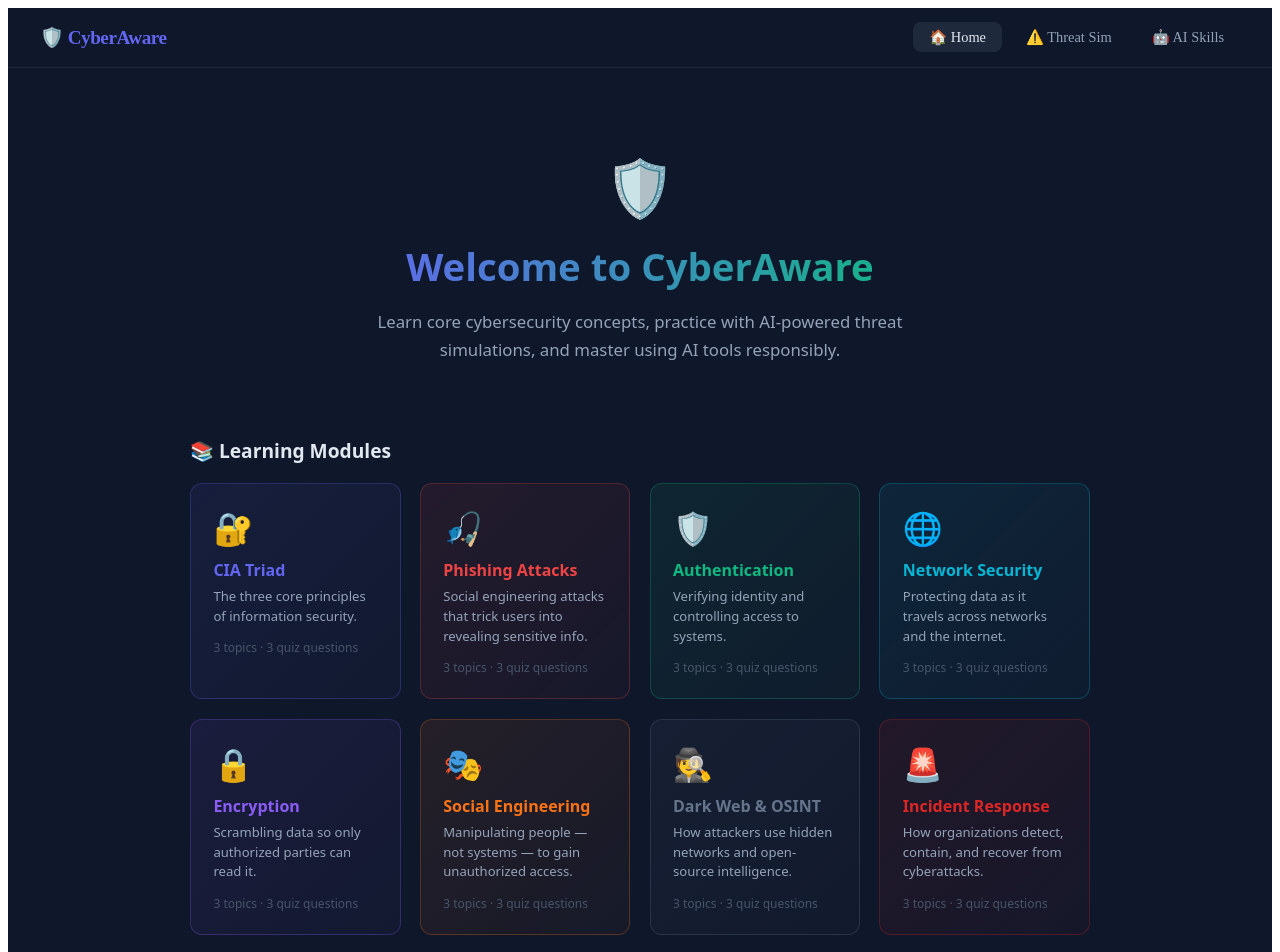
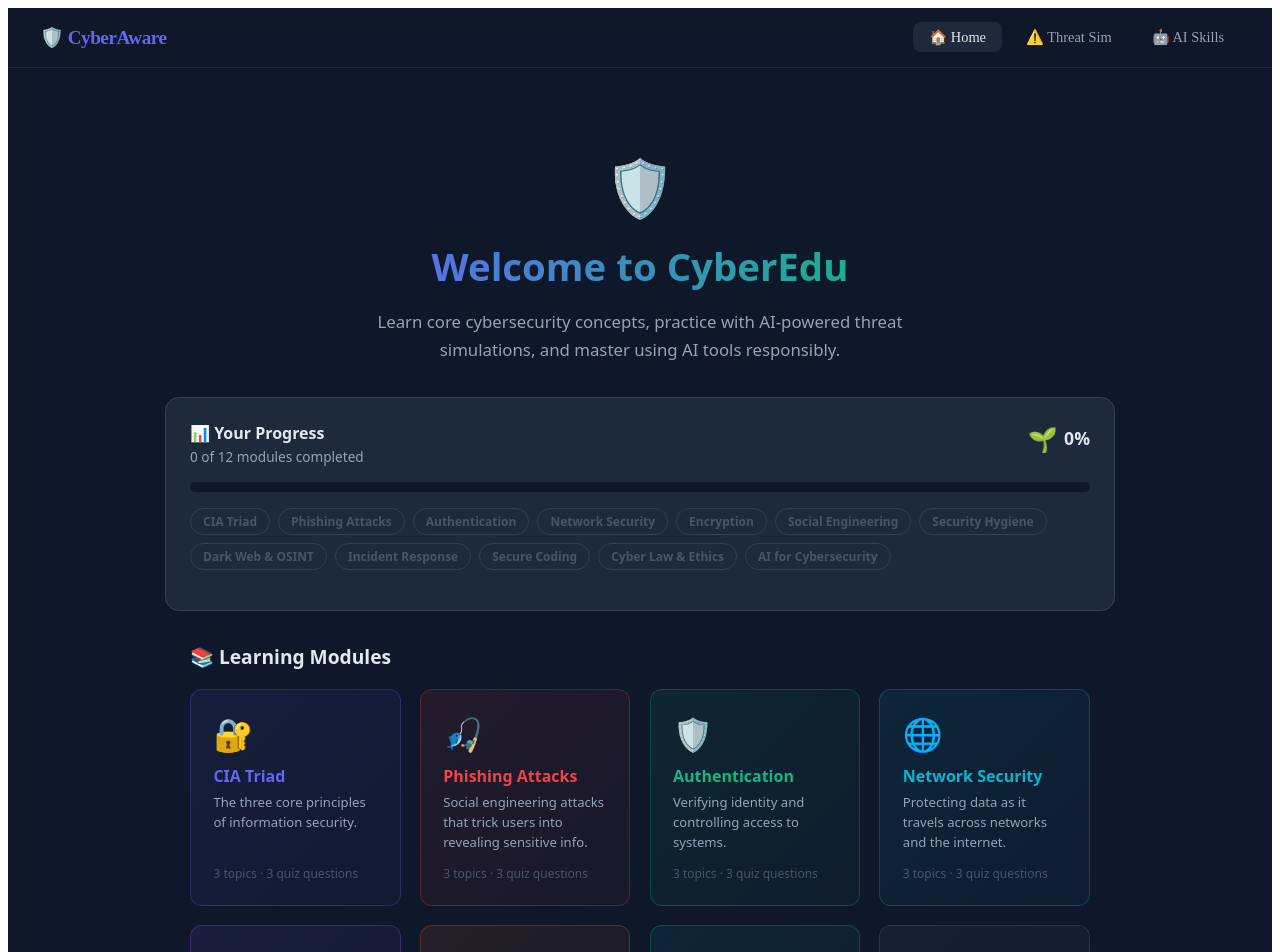
Before and after one commit to jahanavisinha/cyberedu, a React (Vite) app: page / in a window 1280 px wide. Shown: the top 952 px of the page. Built offline with nearby package versions, Linux system fonts and the light colour scheme; no server answers.

Commit message:
add security hygiene module

```diff
--- a/src/App.jsx
+++ b/src/App.jsx
@@ -4,9 +4,11 @@ import Home from "./pages/Home";
 import ModulePage from "./pages/ModulePage";
 import Simulation from "./pages/Simulation";
 import AISkills from "./pages/AISkills";
+import { ProgressProvider } from "./context/ProgressContext";
 
 export default function App() {
     return (
+        <ProgressProvider>
             <BrowserRouter>
                 <Navbar />
                 <Routes>
@@ -16,5 +18,6 @@ export default function App() {
                     <Route path="/ai-skills" element={<AISkills />} />
                 </Routes>
             </BrowserRouter>
+        </ProgressProvider>
     );
 }
--- /dev/null
+++ b/src/context/ProgressContext.jsx
@@ -0,0 +1,23 @@
+import { createContext, useContext, useState } from "react";
+
+const ProgressContext = createContext(null);
+
+export function ProgressProvider({ children }) {
+    const [completed, setCompleted] = useState(new Set());
+
+    const markComplete = (moduleId) => {
+        setCompleted((prev) => new Set([...prev, moduleId]));
+    };
+
+    const resetProgress = () => setCompleted(new Set());
+
+    return (
+        <ProgressContext.Provider value={{ completed, markComplete, resetProgress }}>
+            {children}
+        </ProgressContext.Provider>
+    );
+}
+
+export function useProgress() {
+    return useContext(ProgressContext);
+}
--- a/src/data/modules.js
+++ b/src/data/modules.js
@@ -308,6 +308,65 @@ const modules = [
             },
         ],
     },
+    {
+        id: "security-hygiene",
+        icon: "🧹",
+        title: "Security Hygiene",
+        color: "#14b8a6",
+        summary: "Everyday habits and practices that dramatically reduce your attack surface.",
+        topics: [
+            {
+                name: "Device & Software Hygiene",
+                desc: "Keeping your devices and software updated and hardened.",
+                detail:
+                    "Most breaches exploit known vulnerabilities that already have patches available. Enable automatic updates for your OS, browser, and apps. Uninstall software you don't use — every installed program is a potential attack surface. Disable services you don't need (Bluetooth, remote desktop). Enable full-disk encryption (FileVault on Mac, BitLocker on Windows) so data is unreadable if your device is stolen.",
+            },
+            {
+                name: "Backup Strategy — The 3-2-1 Rule",
+                desc: "Protecting your data so ransomware and hardware failure can't destroy it.",
+                detail:
+                    "The 3-2-1 rule: keep 3 copies of your data, on 2 different media types, with 1 copy offsite (cloud or physical). Test your backups regularly — an untested backup is not a backup. For organizations, backups should be air-gapped (disconnected from the main network) so ransomware can't encrypt them too. Tools: Time Machine (Mac), Windows Backup, Backblaze, and AWS S3.",
+            },
+            {
+                name: "Least Privilege & Zero Trust",
+                desc: "Only grant the access that is absolutely necessary — nothing more.",
+                detail:
+                    "The Principle of Least Privilege (PoLP) means every user, app, and system should have only the minimum permissions needed to do their job. Zero Trust takes this further: 'never trust, always verify' — even users inside the network must authenticate and be authorized for every resource. In practice: avoid using admin accounts for daily tasks, review permissions regularly, and revoke access immediately when someone leaves an organization.",
+            },
+        ],
+        quiz: [
+            {
+                q: "What does the 3-2-1 backup rule mean?",
+                opts: [
+                    "3 passwords, 2 devices, 1 cloud account",
+                    "3 copies of data, on 2 media types, with 1 offsite copy",
+                    "Back up every 3 days, 2 weeks, and 1 month",
+                    "3 encryptions, 2 keys, 1 recovery code",
+                ],
+                ans: 1,
+            },
+            {
+                q: "What is the Principle of Least Privilege?",
+                opts: [
+                    "All users share the same admin account",
+                    "Users get maximum access to avoid bottlenecks",
+                    "Users and systems get only the minimum permissions needed",
+                    "Privileged accounts never require passwords",
+                ],
+                ans: 2,
+            },
+            {
+                q: "Why should backups be air-gapped from the main network?",
+                opts: [
+                    "To make them faster to access",
+                    "To prevent ransomware from encrypting them too",
+                    "To comply with GDPR",
+                    "To allow public access",
+                ],
+                ans: 1,
+            },
+        ],
+    },
     // ── 4 UNIQUE MODULES ──────────────────────────────────────────────────────
     {
         id: "darkweb",
--- a/src/pages/Home.jsx
+++ b/src/pages/Home.jsx
@@ -1,24 +1,84 @@
 import { Link } from "react-router-dom";
 import modules from "../data/modules";
+import { useProgress } from "../context/ProgressContext";
 
 export default function Home() {
+    const { completed, resetProgress } = useProgress();
+    const total = modules.length;
+    const done = completed.size;
+    const pct = Math.round((done / total) * 100);
+
     return (
         <div style={styles.page}>
-            {/* Hero Section */}
+            {/* Hero */}
             <div style={styles.hero}>
                 <div style={styles.heroIcon}>🛡️</div>
-                <h1 style={styles.heroTitle}>Welcome to CyberAware</h1>
+                <h1 style={styles.heroTitle}>Welcome to CyberEdu</h1>
                 <p style={styles.heroSub}>
                     Learn core cybersecurity concepts, practice with AI-powered threat
                     simulations, and master using AI tools responsibly.
                 </p>
             </div>
 
+            {/* Progress Tracker */}
+            <div style={styles.progressCard}>
+                <div style={styles.progressTop}>
+                    <div>
+                        <div style={styles.progressTitle}>📊 Your Progress</div>
+                        <div style={styles.progressSub}>
+                            {done} of {total} modules completed
+                        </div>
+                    </div>
+                    <div style={styles.progressBadge}>
+                        {pct === 100 ? "🏆" : pct >= 50 ? "⚡" : "🌱"}
+                        <span style={styles.progressPct}>{pct}%</span>
+                    </div>
+                </div>
+                {/* Progress Bar */}
+                <div style={styles.barBg}>
+                    <div
+                        style={{
+                            ...styles.barFill,
+                            width: `${pct}%`,
+                            background:
+                                pct === 100
+                                ? "#10b981"
+                                : pct >= 50
+                                  ? "#6366f1"
+                                  : "#f59e0b",
+                        }}
+                    />
+                </div>
+                {/* Module pills */}
+                <div style={styles.pills}>
+                    {modules.map((m) => (
+                        <div
+                            key={m.id}
+                            style={{
+                                ...styles.pill,
+                                background: completed.has(m.id) ? m.color + "33" : "#1e293b",
+                                borderColor: completed.has(m.id) ? m.color : "#334155",
+                                color: completed.has(m.id) ? m.color : "#475569",
+                            }}
+                        >
+                            {completed.has(m.id) ? "✓ " : ""}{m.title}
+                        </div>
+                    ))}
+                </div>
+                {done > 0 && (
+                    <button onClick={resetProgress} style={styles.resetBtn}>
+                        Reset Progress
+                    </button>
+                )}
+            </div>
+
             {/* Module Cards */}
             <section style={styles.section}>
                 <h2 style={styles.sectionTitle}>📚 Learning Modules</h2>
                 <div style={styles.grid}>
-                    {modules.map((mod) => (
+                    {modules.map((mod) => {
+                        const isDone = completed.has(mod.id);
+                        return (
                             <Link
                                 key={mod.id}
                                 to={`/module/${mod.id}`}
@@ -27,8 +87,10 @@ export default function Home() {
                                 <div
                                     style={{
                                         ...styles.card,
-                                    borderColor: mod.color + "44",
-                                    background: `linear-gradient(135deg, ${mod.color}18, ${mod.color}08)`,
+                                        borderColor: isDone ? mod.color : mod.color + "44",
+                                        background: isDone
+                                                    ? `linear-gradient(135deg, ${mod.color}30, ${mod.color}15)`
+                                                    : `linear-gradient(135deg, ${mod.color}18, ${mod.color}08)`,
                                     }}
                                     onMouseEnter={(e) => {
                                         e.currentTarget.style.transform = "translateY(-4px)";
@@ -39,7 +101,14 @@ export default function Home() {
                                         e.currentTarget.style.boxShadow = "none";
                                     }}
                                 >
+                                    <div style={styles.cardTop}>
                                         <div style={styles.cardIcon}>{mod.icon}</div>
+                                        {isDone && (
+                                            <div style={{ ...styles.doneBadge, background: mod.color }}>
+                                                ✓ Done
+                                            </div>
+                                        )}
+                                    </div>
                                     <div style={{ ...styles.cardTitle, color: mod.color }}>
                                         {mod.title}
                                     </div>
@@ -49,7 +118,8 @@ export default function Home() {
                                     </div>
                                 </div>
                             </Link>
-                    ))}
+                        );
+                    })}
                 </div>
             </section>
 
@@ -65,14 +135,12 @@ export default function Home() {
                                     AI Threat Simulation
                                 </div>
                                 <div style={styles.bannerDesc}>
-                                    Face real-world cyber scenarios and get instant AI feedback on
-                                    your responses.
+                                    Face real-world cyber scenarios and get instant AI feedback.
                                 </div>
                             </div>
                             <span style={styles.arrow}>→</span>
                         </div>
                     </Link>
-
                     <Link to="/ai-skills" style={{ textDecoration: "none" }}>
                         <div style={{ ...styles.banner, borderColor: "#6366f155" }}>
                             <span style={styles.bannerIcon}>🤖</span>
@@ -81,8 +149,7 @@ export default function Home() {
                                     AI Skills & Prompt Engineering
                                 </div>
                                 <div style={styles.bannerDesc}>
-                                    Learn how to use AI tools effectively and responsibly in
-                                    security contexts.
+                                    Learn to use AI tools effectively and responsibly.
                                 </div>
                             </div>
                             <span style={styles.arrow}>→</span>
@@ -95,80 +162,34 @@ export default function Home() {
 }
 
 const styles = {
-    page: {
-        minHeight: "100vh",
-        background: "#0f172a",
-        color: "#e2e8f0",
-        fontFamily: "system-ui, sans-serif",
-        padding: "2rem",
-    },
-    hero: {
-        textAlign: "center",
-        padding: "3rem 1rem 2rem",
-        maxWidth: 600,
-        margin: "0 auto",
-    },
+    page: { minHeight: "100vh", background: "#0f172a", color: "#e2e8f0", fontFamily: "system-ui, sans-serif", padding: "2rem" },
+    hero: { textAlign: "center", padding: "3rem 1rem 2rem", maxWidth: 600, margin: "0 auto" },
     heroIcon: { fontSize: "3.5rem", marginBottom: "1rem" },
-    heroTitle: {
-        fontSize: "2.4rem",
-        fontWeight: 800,
-        margin: "0 0 1rem",
-        background: "linear-gradient(90deg, #6366f1, #10b981)",
-        WebkitBackgroundClip: "text",
-        WebkitTextFillColor: "transparent",
-    },
-    heroSub: {
-        color: "#94a3b8",
-        fontSize: "1.05rem",
-        lineHeight: 1.7,
-        margin: 0,
-    },
-    section: {
-        maxWidth: 900,
-        margin: "2.5rem auto 0",
-    },
-    sectionTitle: {
-        fontSize: "1.2rem",
-        fontWeight: 700,
-        color: "#e2e8f0",
-        marginBottom: "1.2rem",
-    },
-    grid: {
-        display: "grid",
-        gridTemplateColumns: "repeat(auto-fit, minmax(200px, 1fr))",
-        gap: "1.2rem",
-    },
-    card: {
-        borderRadius: 12,
-        border: "1px solid",
-        padding: "1.4rem",
-        cursor: "pointer",
-        transition: "transform 0.2s, box-shadow 0.2s",
-        height: "100%",
-        boxSizing: "border-box",
-        display: "flex",
-        flexDirection: "column",
-    },
-    cardIcon: { fontSize: "2rem", marginBottom: "0.6rem" },
+    heroTitle: { fontSize: "2.4rem", fontWeight: 800, margin: "0 0 1rem", background: "linear-gradient(90deg, #6366f1, #10b981)", WebkitBackgroundClip: "text", WebkitTextFillColor: "transparent" },
+    heroSub: { color: "#94a3b8", fontSize: "1.05rem", lineHeight: 1.7, margin: 0 },
+    progressCard: { maxWidth: 900, margin: "0 auto 2rem", background: "#1e293b", borderRadius: 14, padding: "1.5rem", border: "1px solid #334155" },
+    progressTop: { display: "flex", justifyContent: "space-between", alignItems: "flex-start", marginBottom: "1rem" },
+    progressTitle: { fontWeight: 700, fontSize: "1rem", color: "#e2e8f0" },
+    progressSub: { color: "#94a3b8", fontSize: "0.85rem", marginTop: "0.2rem" },
+    progressBadge: { display: "flex", alignItems: "center", gap: "0.4rem", fontSize: "1.5rem" },
+    progressPct: { fontSize: "1.1rem", fontWeight: 800, color: "#e2e8f0" },
+    barBg: { height: 10, background: "#0f172a", borderRadius: 999, overflow: "hidden", marginBottom: "1rem" },
+    barFill: { height: "100%", borderRadius: 999, transition: "width 0.5s ease" },
+    pills: { display: "flex", flexWrap: "wrap", gap: "0.5rem", marginBottom: "1rem" },
+    pill: { padding: "0.25rem 0.75rem", borderRadius: 999, border: "1px solid", fontSize: "0.75rem", fontWeight: 600, transition: "all 0.3s" },
+    resetBtn: { background: "none", border: "1px solid #334155", color: "#475569", borderRadius: 8, padding: "0.3rem 0.9rem", fontSize: "0.78rem", cursor: "pointer" },
+    section: { maxWidth: 900, margin: "2rem auto 0" },
+    sectionTitle: { fontSize: "1.2rem", fontWeight: 700, color: "#e2e8f0", marginBottom: "1.2rem" },
+    grid: { display: "grid", gridTemplateColumns: "repeat(auto-fit, minmax(200px, 1fr))", gap: "1.2rem", alignItems: "stretch" },
+    card: { borderRadius: 12, border: "1px solid", padding: "1.4rem", cursor: "pointer", transition: "transform 0.2s, box-shadow 0.2s", height: "100%", boxSizing: "border-box", display: "flex", flexDirection: "column" },
+    cardTop: { display: "flex", justifyContent: "space-between", alignItems: "flex-start", marginBottom: "0.6rem" },
+    cardIcon: { fontSize: "2rem" },
+    doneBadge: { fontSize: "0.7rem", fontWeight: 700, color: "#fff", padding: "0.2rem 0.5rem", borderRadius: 6 },
     cardTitle: { fontWeight: 700, fontSize: "1rem", marginBottom: "0.4rem" },
-    cardSummary: { color: "#94a3b8", fontSize: "0.82rem", lineHeight: 1.5 },
-    cardMeta: {
-        marginTop: "0.8rem",
-        fontSize: "0.75rem",
-        color: "#475569",
-    },
-    bannerGrid: { display: "flex", flexDirection: "column", gap: "1rem" },
-    banner: {
-        display: "flex",
-        alignItems: "center",
-        gap: "1.2rem",
-        background: "#1e293b",
-        border: "1px solid",
-        borderRadius: 12,
-        padding: "1.2rem 1.5rem",
-        cursor: "pointer",
-        transition: "transform 0.2s",
-    },
+    cardSummary: { color: "#94a3b8", fontSize: "0.82rem", lineHeight: 1.5, flex: 1 },
+    cardMeta: { marginTop: "0.8rem", fontSize: "0.75rem", color: "#475569" },
+    bannerGrid: { display: "flex", flexDirection: "column", gap: "1rem", paddingBottom: "2rem" },
+    banner: { display: "flex", alignItems: "center", gap: "1.2rem", background: "#1e293b", border: "1px solid", borderRadius: 12, padding: "1.2rem 1.5rem", cursor: "pointer" },
     bannerIcon: { fontSize: "2rem", flexShrink: 0 },
     bannerTitle: { fontWeight: 700, fontSize: "1rem", marginBottom: "0.2rem" },
     bannerDesc: { color: "#94a3b8", fontSize: "0.85rem" },
```
Also changed, not shown: src/pages/ModulePage.jsx (+6 -2 lines). Lines whose indentation alone changed are shown as unchanged.
